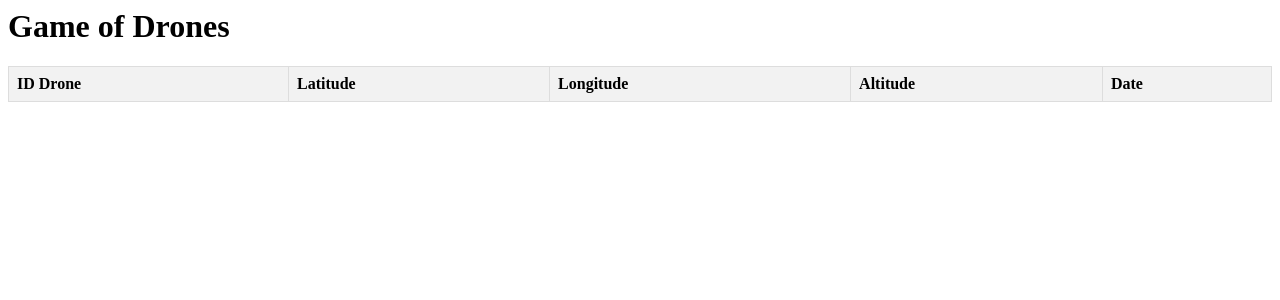
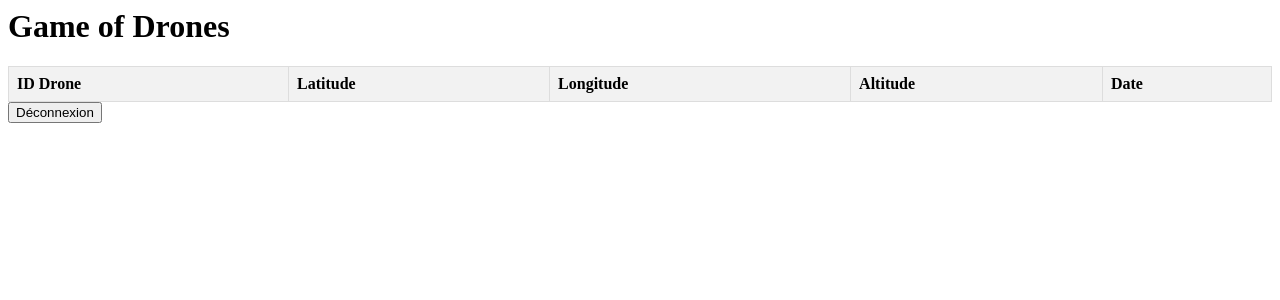
Before and after one commit to CynaxisLyram/GameOfDrones, a PHP site: page /index.php in a window 1280 px wide. Shown: the top 300 px of the page. Run offline with PHP 8.4, Linux system fonts and the light colour scheme; the visitor is signed in with stand-in values (Sample User, id 1); data that the repository does not hold is empty.

Commit message:
Ajout déconnexion

```diff
--- a/index.php
+++ b/index.php
@@ -71,7 +71,12 @@ ini_set("display_errors",1);
             $conn = null;
         ?>
     </table>
-
+    <form action="login.html" method="post">
+        <?php
+        session_destroy();
+        ?>
+        <input type="submit" value="Déconnexion">
+    </form>
     <?php
     }else{
         echo "Accès refusé.";
--- a/login.php
+++ b/login.php
@@ -9,5 +9,5 @@ if($login == "Peter" && $pwd == "Parker"){
     echo "Utilisateur non reconnu.";
 }
 ?>
-
+<br>
 <button onclick="window.location.href = 'index.php';">Retour à la page d'accueil</button>
```
